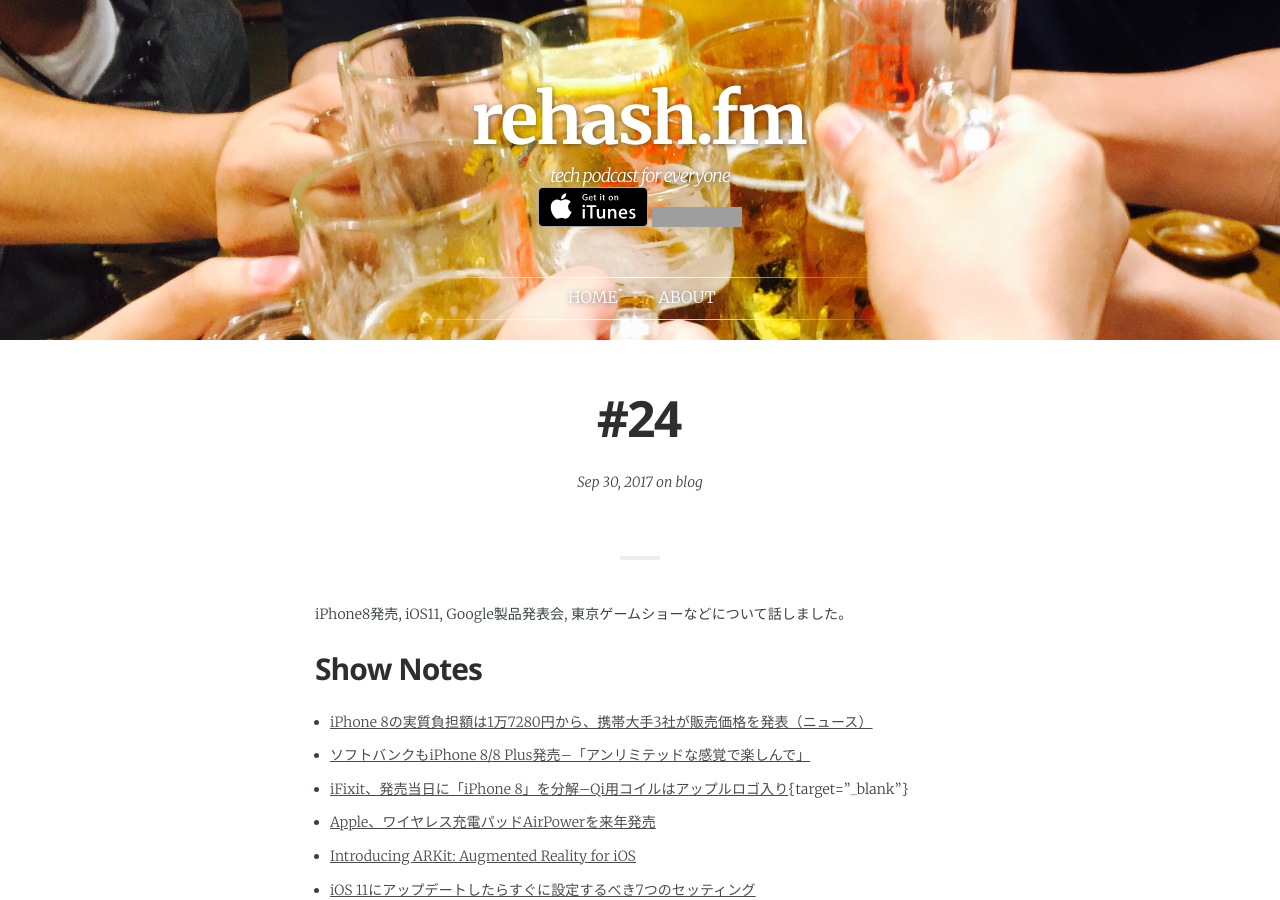
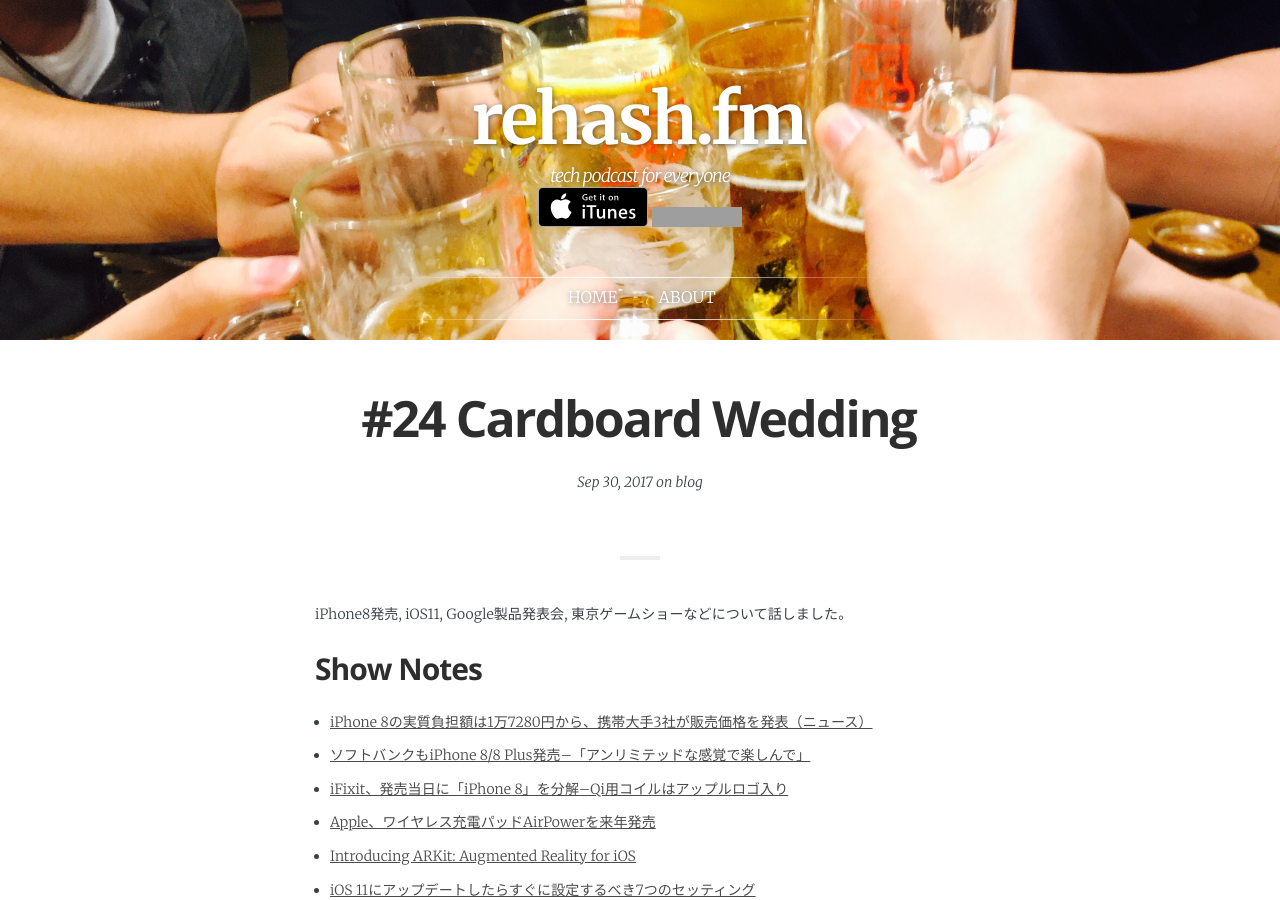
Before and after one commit to rehashfm/rehash.fm, a Jekyll site: the page built from _posts/2017-10-01-24.md, in a window 1280 px wide and 900 px high. Built offline with Jekyll 4.4.1, drawn with Linux system fonts in a browser that asks for light colours; some web fonts are replaced; grey boxes are pictures that could not be loaded.

Commit message:
add title to 24

```diff
--- a/_posts/2017-10-01-24.md
+++ b/_posts/2017-10-01-24.md
@@ -1,6 +1,6 @@
 ---
 layout:            post
-title:             "#24"
+title:             "#24 Cardboard Wedding"
 date:              2017-10-01 07:00:00 +0900
 tags:              blog
 category:          Blog
@@ -12,7 +12,7 @@
 ## Show Notes
 - [iPhone 8の実質負担額は1万7280円から、携帯大手3社が販売価格を発表（ニュース）](http://itpro.nikkeibp.co.jp/atcl/news/17/091502254/){:target="_blank"}
 - [ソフトバンクもiPhone 8/8 Plus発売--「アンリミテッドな感覚で楽しんで」](https://japan.cnet.com/article/35107609/){:target="_blank"}
-- [iFixit、発売当日に「iPhone 8」を分解--Qi用コイルはアップルロゴ入り](https://japan.cnet.com/article/35107661/){target="_blank"}
+- [iFixit、発売当日に「iPhone 8」を分解--Qi用コイルはアップルロゴ入り](https://japan.cnet.com/article/35107661/){:target="_blank"}
 - [Apple、ワイヤレス充電パッドAirPowerを来年発売](http://jp.techcrunch.com/2017/09/13/20170912apple-reveals-airpower-wireless-charging-pad-coming-in-2018/){:target="_blank"}
 - [Introducing ARKit: Augmented Reality for iOS](https://developer.apple.com/videos/play/wwdc2017/602/){:target="_blank"}
 - [iOS 11にアップデートしたらすぐに設定するべき7つのセッティング](http://gigazine.net/news/20170920-ios-11-7-settings/){:target="_blank"}
```
